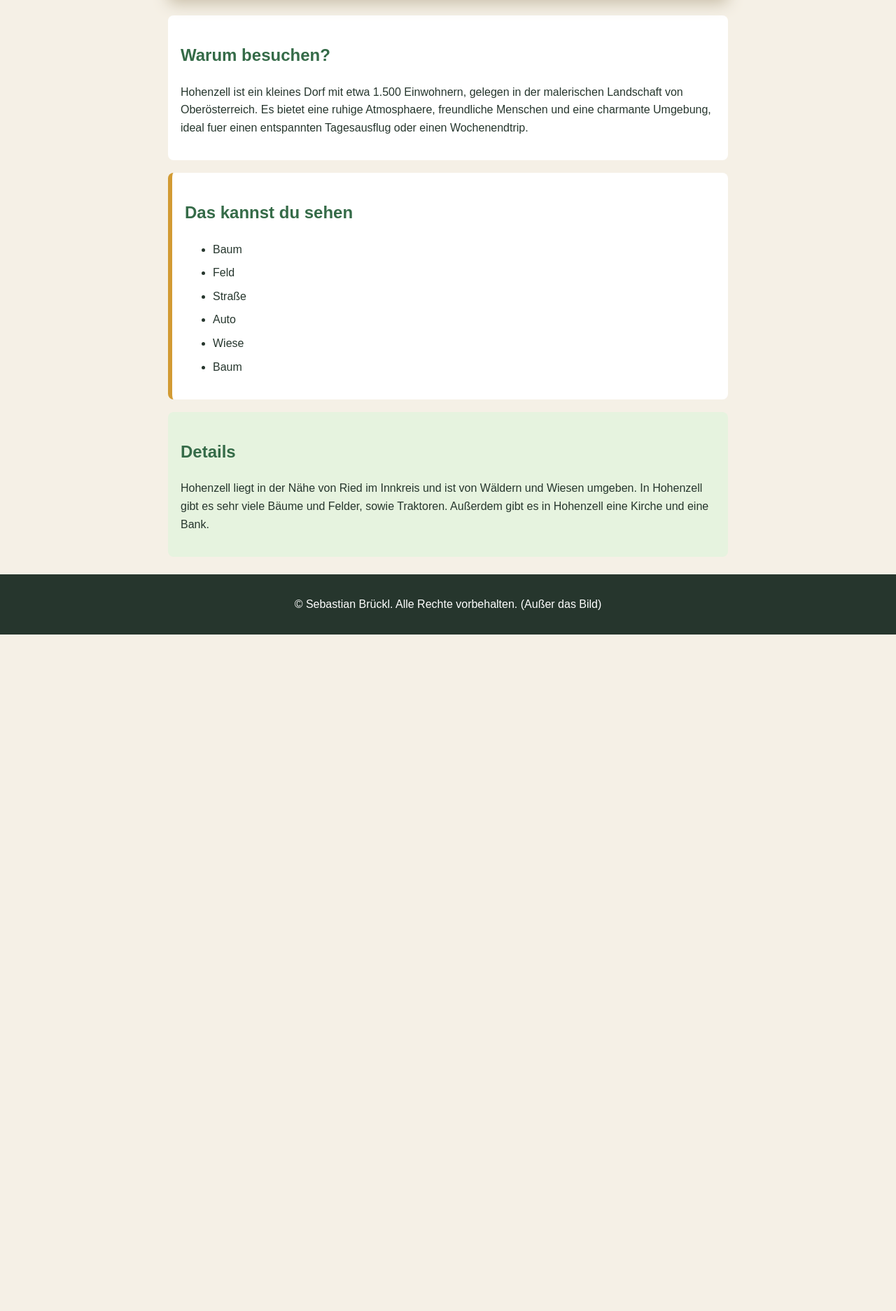
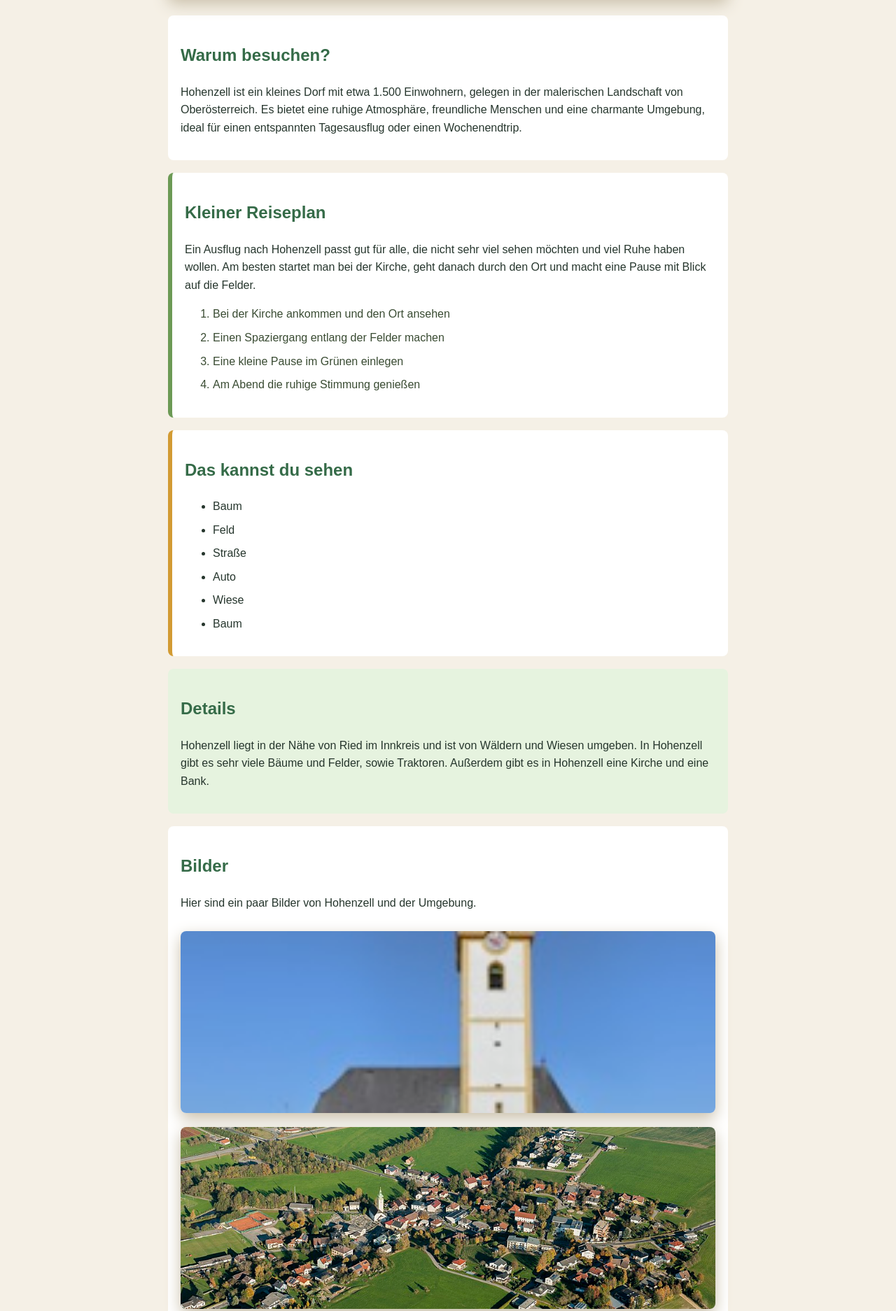
Before and after one commit to SebastianBrueckl/Hohenzell, a plain HTML site: page index.html in a window 1280 px wide. Shown: the part 669-2543 px from the top of the page at 70% size. Before the commit the page ends 1576 px from the top, so only its background shows below. Drawn offline with Linux system fonts and the light colour scheme.

Commit message:
Add files via upload
all files 0.2

```diff
--- a/index.html
+++ b/index.html
@@ -20,9 +20,24 @@
             <p>
                 Hohenzell ist ein kleines Dorf mit etwa 1.500 Einwohnern, gelegen in der
                 malerischen Landschaft von Oberösterreich. Es bietet eine ruhige
-                Atmosphaere, freundliche Menschen und eine charmante Umgebung, ideal fuer
+                Atmosphäre, freundliche Menschen und eine charmante Umgebung, ideal für
                 einen entspannten Tagesausflug oder einen Wochenendtrip.
             </p>
+        </section>
+
+        <section class="reise">
+            <h2>Kleiner Reiseplan</h2>
+            <p>
+                Ein Ausflug nach Hohenzell passt gut für alle, die nicht sehr viel sehen möchten und viel Ruhe haben wollen.
+                Am besten startet man bei der Kirche, geht danach durch den Ort und macht
+                eine Pause mit Blick auf die Felder.
+            </p>
+            <ol>
+                <li>Bei der Kirche ankommen und den Ort ansehen</li>
+                <li>Einen Spaziergang entlang der Felder machen</li>
+                <li>Eine kleine Pause im Grünen einlegen</li>
+                <li>Am Abend die ruhige Stimmung genießen</li>
+            </ol>
         </section>
 
         <section class="liste">
@@ -45,10 +60,21 @@
                 Außerdem gibt es in Hohenzell eine Kirche und eine Bank.
             </p>
         </section>
+
+        <section class="bilder">
+            <h2>Bilder</h2>
+            <p>
+                Hier sind ein paar Bilder von Hohenzell und der Umgebung.
+            </p>
+            <img src="hohenzell-kirche.jpg" alt="Kirche und Himmel in Hohenzell">
+            <img src="hohenzell-luftaufnahme.jpg" alt="Luftaufnahme von Hohenzell">
+            <img src="innviertel-landschaft-1.jpg" alt="Landschaft im Bezirk Ried im Innkreis">
+            <img src="innviertel-landschaft-2.jpg" alt="Felder im Innviertel">
+        </section>
     </main>
 
     <footer>
-        <p>&copy; Sebastian Brückl. Alle Rechte vorbehalten. (Außer das Bild)</p>
+        <p>&copy; Sebastian Brückl. Alle Rechte vorbehalten. (Außer die Bilder)</p>
     </footer>
 </body>
 </html>
--- a/style.css
+++ b/style.css
@@ -47,6 +47,14 @@ section {
     border-left: 6px solid #d29b33;
 }
 
+.reise {
+    border-left: 6px solid #6c9a55;
+}
+
+.reise li {
+    color: #394b32;
+}
+
 li {
     margin: 8px 0;
 }
@@ -55,6 +63,11 @@ li {
     background: #e6f3df;
 }
 
+.bilder img {
+    margin-top: 12px;
+    max-height: 260px;
+}
+
 footer {
     text-align: center;
     background: #26362d;
```
